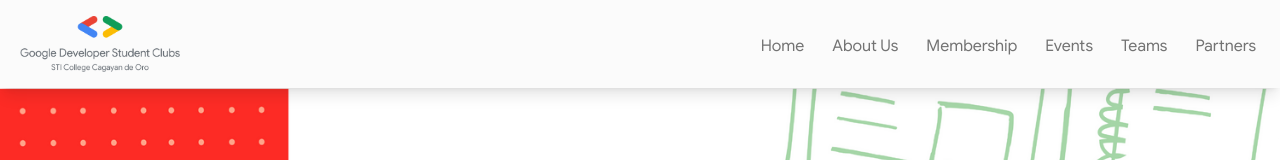
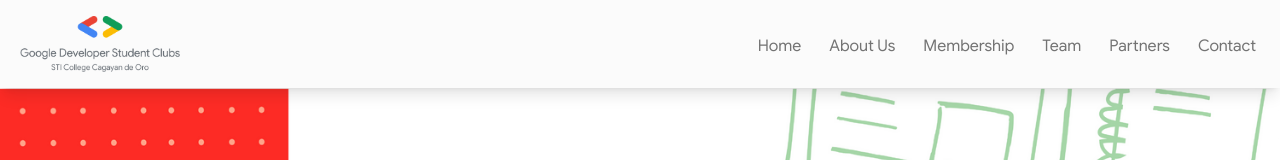
Before and after one commit to dscsticdo/dscsticdo, a React (Vite) app: page / in a window 1280 px wide. Shown: the top 160 px of the page. Built offline with nearby package versions, Linux system fonts and the light colour scheme; what tw-elements would draw is missing.

Commit message:
feat(Navbar): btn to top

```diff
--- a/src/components/Navbar.jsx
+++ b/src/components/Navbar.jsx
@@ -1,45 +1,62 @@
-import { useState } from "react";
+import { useEffect, useState } from "react";
 import Banner from "/img/assets/banner.png";
 
 import {
-	FaBars,
-	FaTimes,
 	FaGithub,
 	FaInstagram,
 	FaLinkedinIn,
 	FaFacebook,
+	FaArrowCircleUp,
 } from "react-icons/fa";
+import { Link, animateScroll as scroll } from "react-scroll";
 
 import { Dropdown, initTE } from "tw-elements";
-initTE({ Dropdown });
 
 const Navbar = () => {
+	const [scrollPosition, setScrollPosition] = useState(0);
+	const handleScroll = () => {
+		const position = window.scrollY;
+		setScrollPosition(position);
+		// console.log(position);
+	};
+	const scrollToTop = () => {
+		scroll.scrollToTop({ delay: 300, smooth: true });
+	};
+	useEffect(() => {
+		window.addEventListener("scroll", handleScroll);
+		return () => {
+			window.removeEventListener("scroll", handleScroll);
+		};
+	});
+
+	useEffect(() => {
+		initTE({ Dropdown });
+	}, []);
 	const [toggleNav, setToggleNav] = useState(false);
 	const links = [
 		{
 			name: "Home",
-			link: "/home",
+			link: "/",
 		},
-
 		{
 			name: "About Us",
-			link: "/company",
+			link: "about-us",
 		},
 		{
 			name: "Membership",
-			link: "/resources",
+			link: "membership",
 		},
 		{
-			name: "Events",
-			link: "/about",
-		},
-		{
-			name: "Teams",
-			link: "/contact",
+			name: "Team",
+			link: "team",
 		},
 		{
 			name: "Partners",
-			link: "/contact",
+			link: "partners",
+		},
+		{
+			name: "Contact",
+			link: "contact",
 		},
 	];
 
@@ -77,6 +94,7 @@ const Navbar = () => {
 				className="my-4 pl-2 lg:my-0 lg:pl-2 lg:pr-1 xs:pl-0 xs:pr-0 xs:border-b-2 xs:hover:border-blue-600 lg:border-b-0"
 				data-te-nav-item-ref
 			>
+				<Link to={link.link} smooth={true} duration={800}>
 					<a
 						onClick={handleToggleNav}
 						href={link.link}
@@ -90,6 +108,7 @@ const Navbar = () => {
 					>
 						{link.name}
 					</a>
+				</Link>
 			</li>
 		);
 	});
@@ -112,7 +131,6 @@ const Navbar = () => {
 
 	return (
 		<>
-			<header name="home">
 			{/* banner */}
 			<nav
 				className="relative flex w-full flex-nowrap items-center justify-between bg-[#FBFBFB] py-2 text-neutral-500 shadow-lg hover:text-neutral-700 focus:text-neutral-700 dark:bg-neutral-600 lg:flex-wrap lg:justify-start lg:py-4"
@@ -132,7 +150,6 @@ const Navbar = () => {
 							/>
 						</a>
 					</div>
-
 					<button
 						className="block border-0 bg-transparent px-2 text-neutral-500 hover:no-underline hover:shadow-none focus:no-underline focus:shadow-none focus:outline-none focus:ring-0 dark:text-neutral-200 lg:hidden"
 						type="button"
@@ -157,7 +174,6 @@ const Navbar = () => {
 							</svg>
 						</span>
 					</button>
-
 					<div
 						className="!visible mt-2 hidden flex-grow basis-[100%] items-center lg:mt-0 lg:!flex lg:basis-auto"
 						id="navbarSupportedContent2"
@@ -172,8 +188,19 @@ const Navbar = () => {
 					</div>
 				</div>
 			</nav>
-
+			<header name="home">
 				<img src={Banner} alt="banner" className="w-full" />
+				<button
+					className={`bg-green-500 z-10 rounded-full border-2 border-green-500 fixed bottom-5 right-5 ${
+						scrollPosition > 800 ? "visible" : "invisible"
+					} `}
+					onClick={scrollToTop}
+				>
+					<FaArrowCircleUp
+						size={35}
+						className="border-0 border-none text-white"
+					/>
+				</button>
 			</header>
 		</>
 	);
```
Lines whose indentation alone changed are shown as unchanged.
